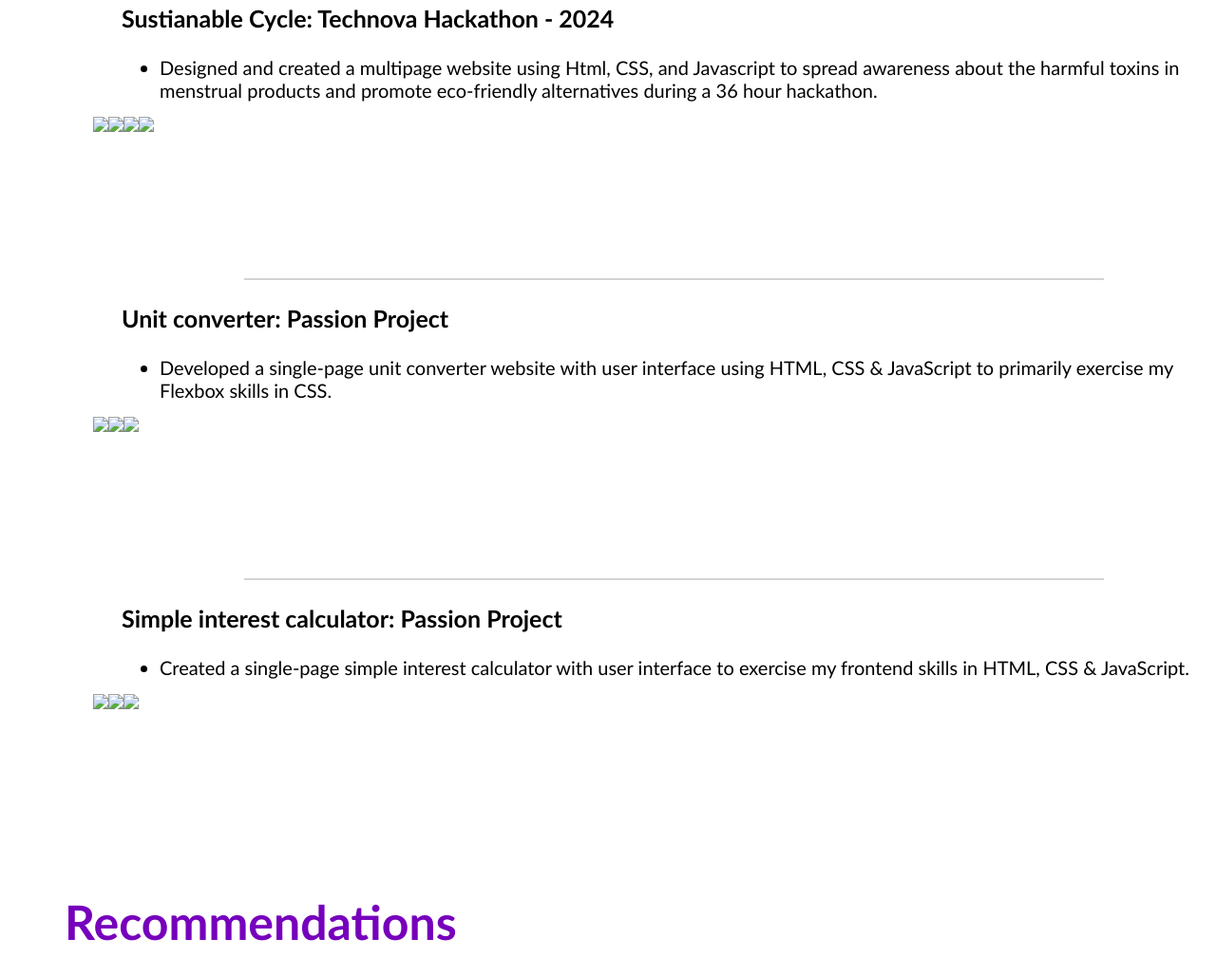
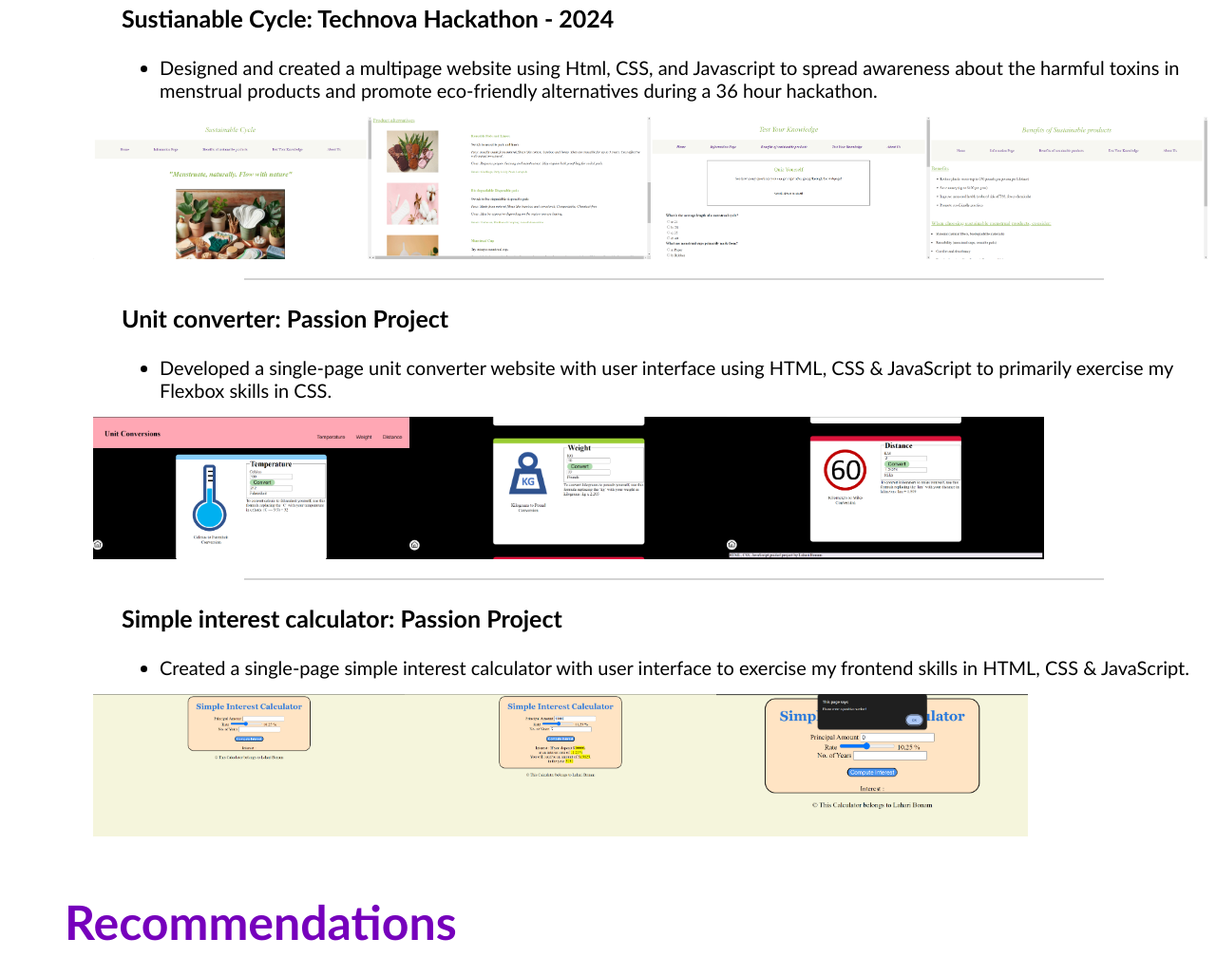
Before and after one commit to Lahari-Bonam/my-portfolio, a plain HTML site: page index.html in a window 1280 px wide. Shown: the part 1400-2428 px from the top of the page at 95% size. Drawn offline with Linux system fonts and the light colour scheme.

Commit message:
Update index.html

```diff
--- a/index.html
+++ b/index.html
@@ -120,10 +120,10 @@
 
                <!-- Project- 1 images for demo -->
               <div id="demo_images">
-                <img src="html_finalprojimages/proj_1/img_1.png"/>
-                <img src="html_finalprojimages/proj_1/img_2.png"/>
-                <img src="html_finalprojimages/proj_1/img_3.png"/>
-                <img src="html_finalprojimages/proj_1/img_4.png"/>
+                <img src="html_finalprojimages/img_11.png"/>
+                <img src="html_finalprojimages/img_12.png"/>
+                <img src="html_finalprojimages/img_13.png"/>
+                <img src="html_finalprojimages/img_14.png"/>
               </div>
 
           </div>
@@ -138,9 +138,9 @@
 
                <!-- Project- 2 images for demo -->
               <div id="demo_images">
-                <img src="html_finalprojimages/proj_2/img_2.png"/>
-                <img src="html_finalprojimages/proj_2/img_3.png"/>
-                <img src="html_finalprojimages/proj_2/img_4.png"/>
+                <img src="html_finalprojimages/img_21.png"/>
+                <img src="html_finalprojimages/img_22.png"/>
+                <img src="html_finalprojimages/img_23.png"/>
               </div>
 
           </div>
@@ -154,9 +154,9 @@
             </ul>
 
             <div id="demo_images">
-              <img src="html_finalprojimages/proj_3/img_1.png"/>
-              <img src="html_finalprojimages/proj_3/img_2.png"/>
-              <img src="html_finalprojimages/proj_3/img_3.png"/>
+              <img src="html_finalprojimages/img_31.png"/>
+              <img src="html_finalprojimages/img_32.png"/>
+              <img src="html_finalprojimages/img_33.png"/>
               </div>
 
           </div>
```
